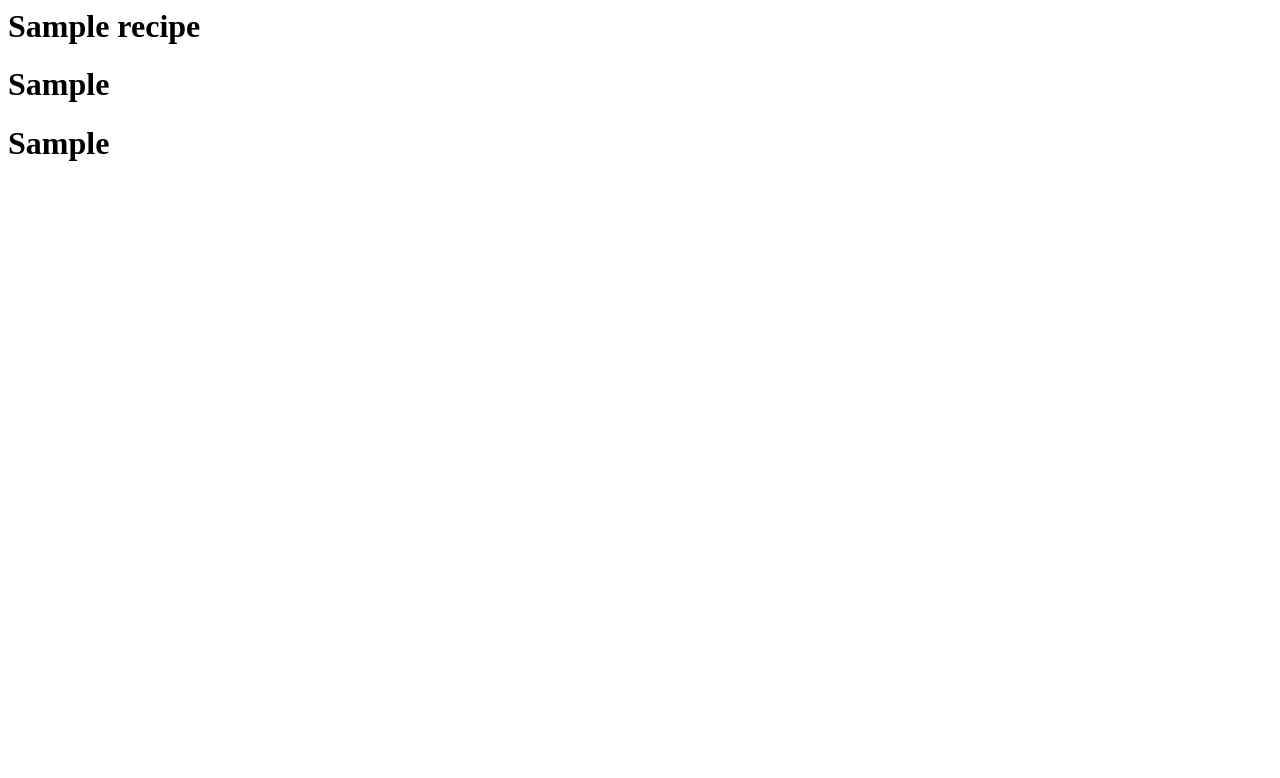
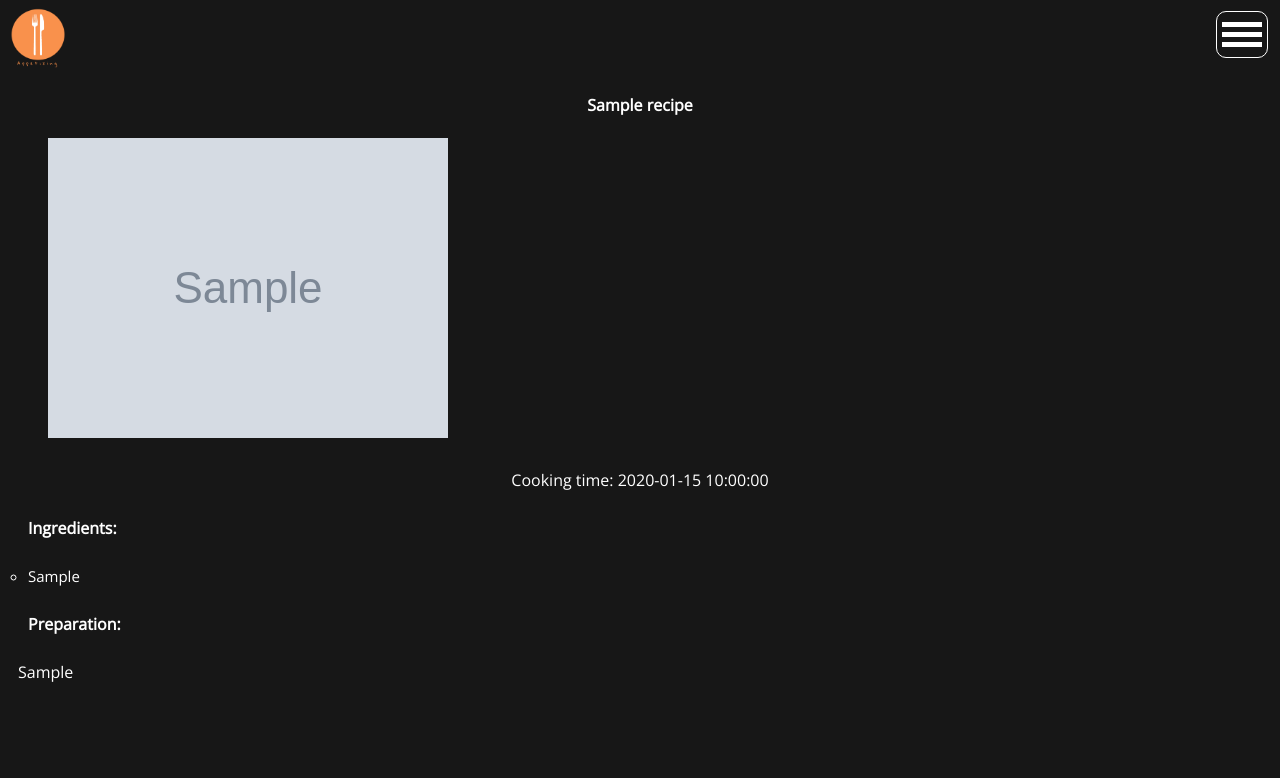
Before and after one commit to duhowise/CookingApp, a PHP site: page /showrecipe.php?id=1 in a window 1280 px wide. Shown: the top 778 px of the page. Run offline with PHP 8.4, Linux system fonts and the light colour scheme; tables that the repository leaves empty or names only in its code hold one stand-in row (values such as "Sample post"); grey boxes marked "Sample" are stand-in pictures.

Commit message:
jelena
improved recipe page

```diff
--- a/addrecipe.php
+++ b/addrecipe.php
@@ -22,6 +22,7 @@ and open the template in the editor.
                 <option value="Name">Name</option>
                 <option value="Ingredient">Ingredient</option>
                 <option value="Preparation">Preparation</option>
+                <option value="Time">Time</option>
                 <option value="Image">Image</option>
             </select>
             <button id="add" type="button" element="">Add <span id="elementToAdd">{{ selected }}</span></button>
@@ -31,6 +32,7 @@ and open the template in the editor.
             <div class="field" id="ingredientContainer"></div>
             <div class="field" id="preparationContainer"></div>
             <div class="field" id="imageContainer"></div>
+            <div class="field" id="cookingtimeContainer"></div>
             <div class="field" ><button type="submit">Save</button></div>
         </form>
         <script type="text/javascript" src="js/main.js"></script>
--- a/css/main.css
+++ b/css/main.css
@@ -10,6 +10,7 @@ and open the template in the editor.
 @import url('https://fonts.googleapis.com/css?family=Open+Sans:300');
 body{
     background-color: rgba(0, 0, 0, 0.91);
+    font-family:'Open Sans', sans-serif;
 }
 
 input[type=text], input[type=password] {
@@ -45,8 +46,7 @@ button{
 .container {
     padding: 16px;
 }
-h4, p, a{
-    color: #ffffff;
+h4, p, a, h6{
     font-family:'Open Sans', sans-serif;
     color: white;
     text-align: center;
@@ -167,3 +167,26 @@ h1 {
     line-height: 40px;
     font-weight: bold;
 }
+.ingredient-list{
+    font-family:'Open Sans', sans-serif;
+    color: white;
+    font-size: 15px;
+    list-style: circle;
+    padding-left: 20px;
+}
+.ingredient-list li{
+    padding: 0;
+    height: auto;
+}
+h5{
+    text-align: left;
+    color: white;
+    font-family:'Open Sans', sans-serif;
+    font-size: 16px;
+    padding-left: 20px;
+}
+.preparation{
+    text-align: left;
+    padding-left: 10px;
+    padding-right: 10px;
+}
--- a/showrecipe.php
+++ b/showrecipe.php
@@ -32,6 +32,41 @@ if ($result->num_rows == 1)
 }
 $conn->close();
 ?>
-<h1><?php echo $recipe['name'] ?></h1>
-<h1><?php echo $recipe['ingredients'] ?></h1>
-<h1><?php echo $recipe['preparation'] ?></h1>
+<!DOCTYPE html>
+<!--
+To change this license header, choose License Headers in Project Properties.
+To change this template file, choose Tools | Templates
+and open the template in the editor.
+-->
+<html>
+    <head>
+        <meta charset="UTF-8">
+        <meta name="viewport" content="width=device-width, initial-scale=1">
+        <title>Recipe - <?php echo $recipe['name'] ?></title>
+        <link rel="stylesheet" href="css/main.css">
+    </head>
+    <body>
+        <header>
+            <?php include 'menu.php';?>
+        </header>
+        <h4><?php echo $recipe['name'] ?></h4>
+        <figure>
+            <img src="<?php echo $recipe['image'] ?>" alt="recept" class="recept-img">
+        </figure>
+        <section>
+            <p>Cooking time: <?php echo $recipe['cookingtime'] ?></p>
+            <h5>Ingredients:</h5>
+            <?php $ingredients = explode('_', $recipe['ingredients'])?>
+            <ul class="ingredient-list">
+                <?php foreach($ingredients as $ingredient): ?>
+                <li><?php echo $ingredient ?></li>
+                <?php endforeach; ?>
+            </ul>
+            <h5>Preparation:</h5>
+            <p class="preparation">
+            <?php echo $recipe['preparation'] ?>
+            </p>
+        </section>
+        <script type="text/javascript" src="js/main.js"></script>
+    </body>
+</html>
```
Also changed, not shown: js/formMaker.js (+14 -2 lines), save.php (+5 -4 lines).
